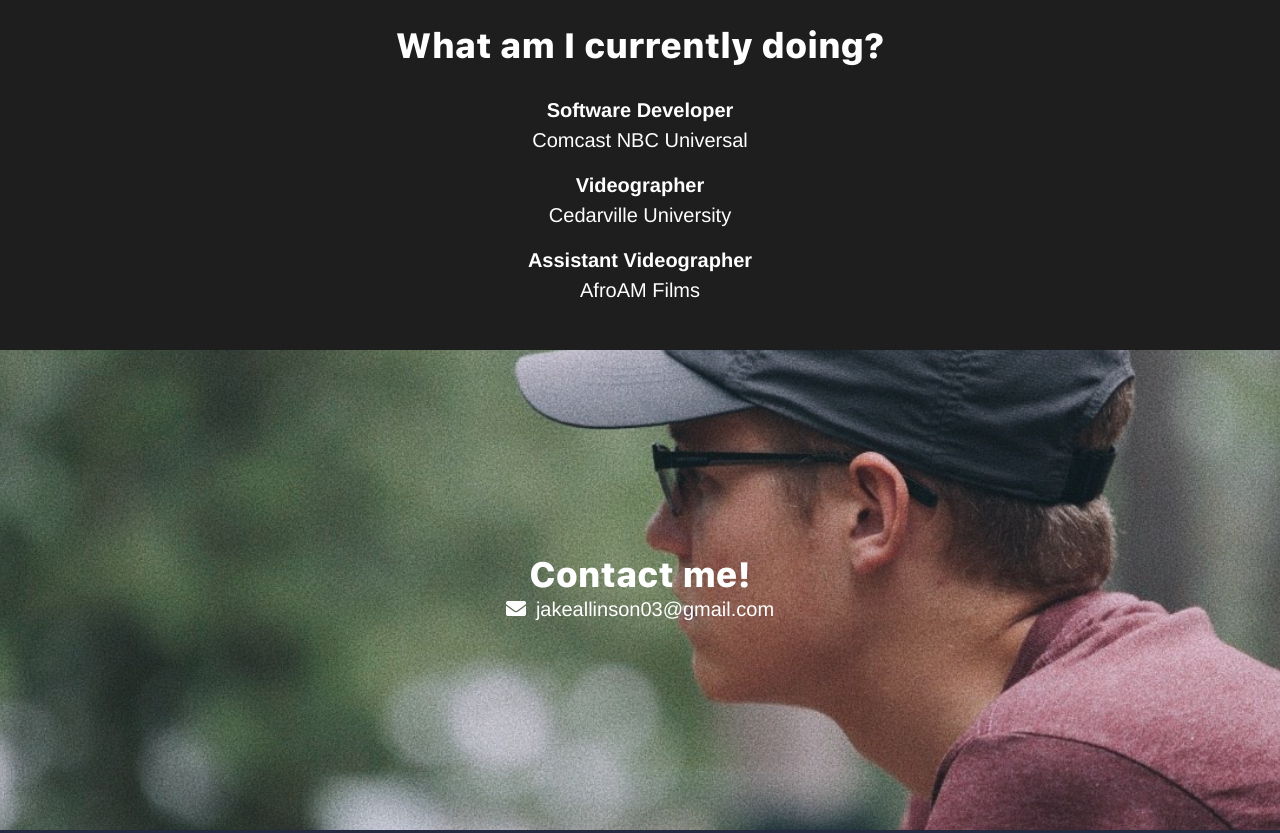
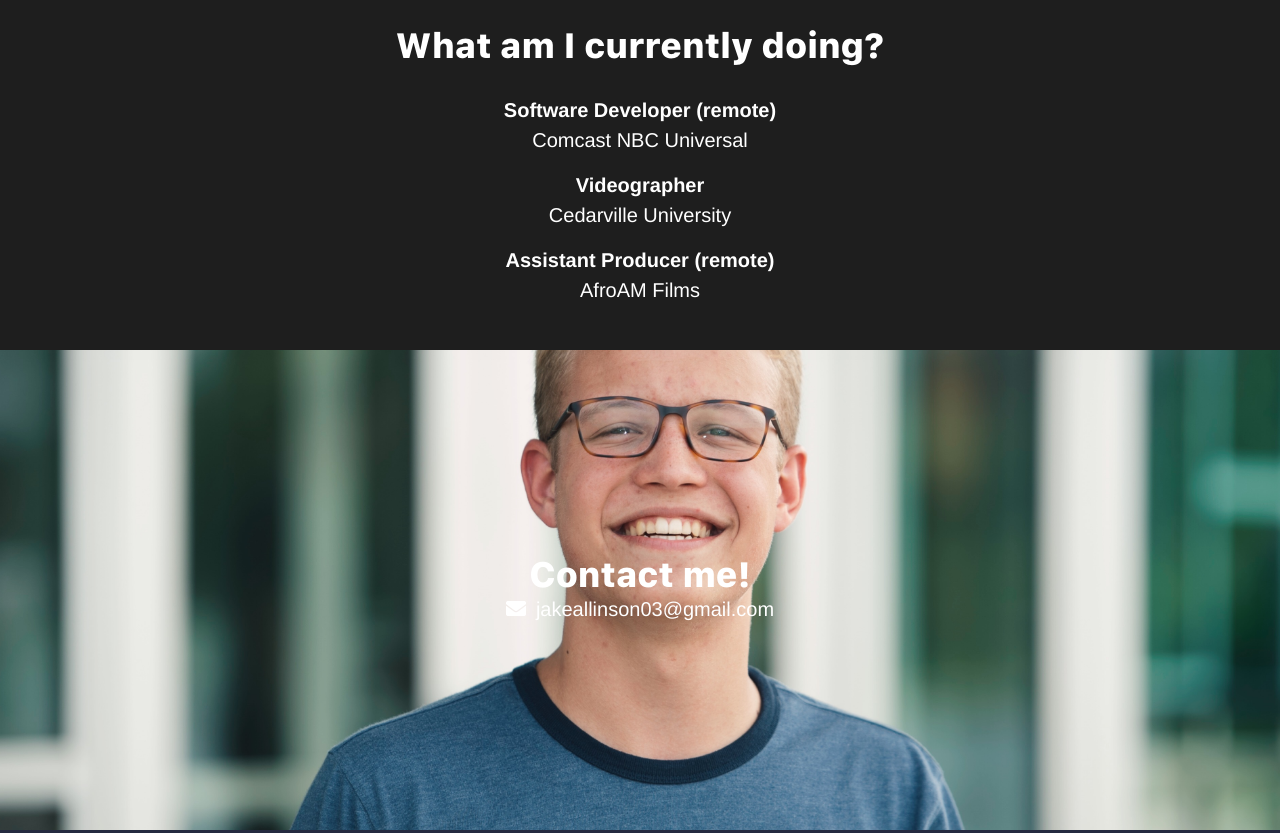
Before and after one commit to allinson-jake/mywebsite, a plain HTML site: page index.html in a window 1280 px wide. Shown: the part 2713-3546 px from the top of the page. Drawn offline with Linux system fonts and the light colour scheme.

Commit message:
updated pics

```diff
--- a/index.html
+++ b/index.html
@@ -81,7 +81,7 @@
       <div class="col-lg-12 text-center" style="padding: 30px">
         <div class="text-heavy white" style="padding-bottom:30px">What am I currently doing?</div>
         <div class="text-med white" style="padding-bottom:15px">
-          <b>Software Developer</b><br>
+          <b>Software Developer (remote)</b><br>
           Comcast NBC Universal
         </div>
         <div class="text-med white" style="padding-bottom:15px">
@@ -89,13 +89,13 @@
           Cedarville University
         </div>
         <div class="text-med white" style="padding-bottom:15px">
-          <b>Assistant Videographer</b><br>
+          <b>Assistant Producer (remote)</b><br>
           AfroAM Films
         </div>
       </div>
     </div>
     <!-- contact me -->
-    <div class="row v-center" style="background: url('images/hat-me.jpg') no-repeat center center /cover; height:60vh;">
+    <div class="row v-center" style="background: url('images/building-me.jpg') no-repeat center center /cover; height:60vh;">
       <div class="col-lg-12 text-center">
         <div class="text-heavy white">Contact me!</div>
         <div class="text-med white">
```
Also changed, not shown: images/building-me.JPG (added).
